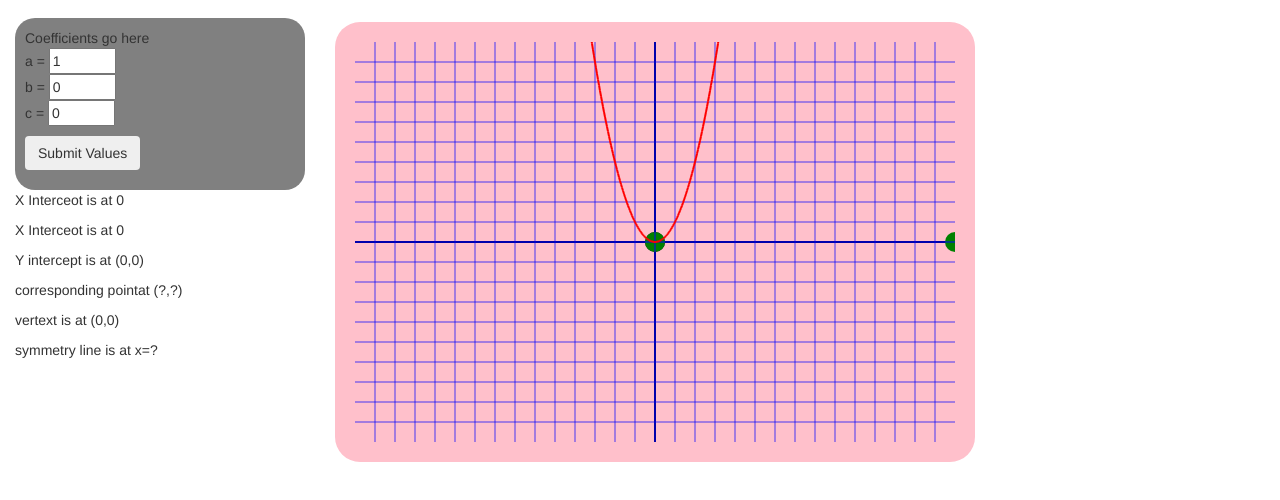
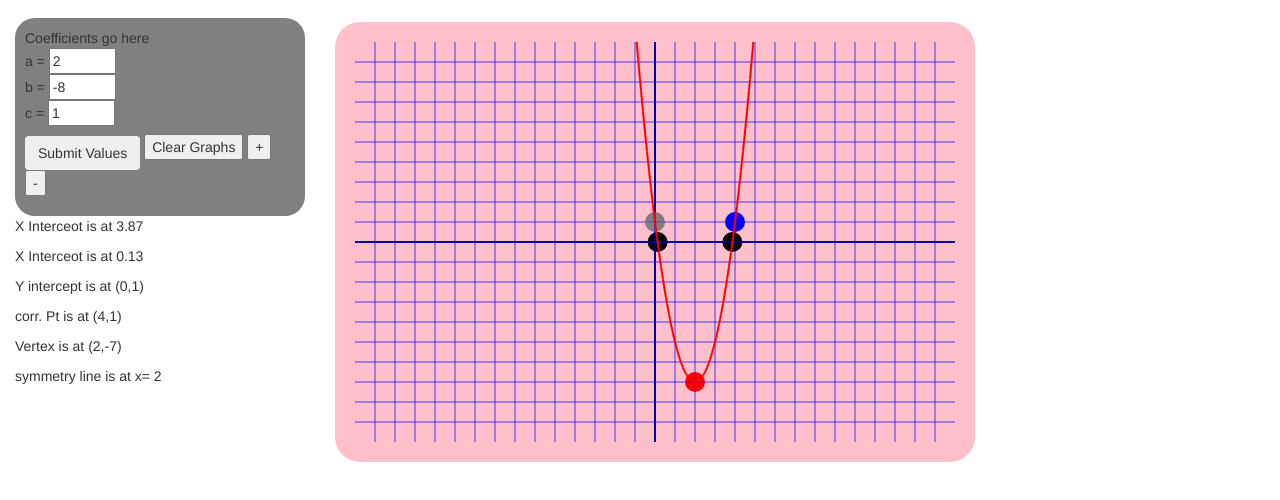
Before and after one commit to Nejat-Ali1/quadGrapher2018, a plain HTML site: page index.html in a window 1280 px wide. Shown: the part 54-554 px from the top of the page. Drawn offline with nearby package versions, Linux system fonts and the light colour scheme.

Commit message:
2/27/18
yup! tuesday man

```diff
--- a/index.html
+++ b/index.html
@@ -75,10 +75,13 @@
       <div class="coeff">
         <p class="formInfo">Coefficients go here<br>
 
-          a = <input size="5" type="text" id="quadA" value="1"> <br>
-          b = <input size="5" type="text" id="linB" value="0"> <br>
-          c = <input size="5" type="text" id="constant" value="0"> <br>
+          a = <input size="5" type="text" id="quadA" value="2"> <br>
+          b = <input size="5" type="text" id="linB" value="-8"> <br>
+          c = <input size="5" type="text" id="constant" value="1"> <br>
           <button class="btn" onclick="QF()">Submit Values</button>
+          <button onclick="resetCanvas()"> Clear Graphs</button>
+          <button onclick="zoomIn()">+</button>
+          <button onclick="zoomOut()">-</button>
         </p>
       </div>
 
@@ -86,9 +89,9 @@
         <p id= "solution1">x-int </p>
         <p id= "solution2">x-int </p>
         <p id= "y-int">y-int </p>
-        <p id= "">corresponding pointat (?,?) </p>
-        <p id= "vertext">vertext is at (0,0) </p>
-        <p id= "solution">symmetry line is at x=? </p>
+        <p id= "cp">corresponding pointat (?,?) </p>
+        <p id= "vertex">vertext is at (0,0) </p>
+        <p id= "sym">symmetry line is at x=? </p>
       </div>
     </div>
     <div class="col-sm-8 text-left">
--- a/quadScript.js
+++ b/quadScript.js
@@ -7,6 +7,10 @@ function init() {
   w = canvas.width = 600;
   h = canvas.height = 400;
   console.log('canvas is loaded into context',w);
+  canvasOffset = canvas.getBoundingClientRect();
+  offsetX = Math.round(canvasOffset.left),
+  offsetY = Math.round(canvasOffset.top);
+  canvas.addEventListener("mousemove", doMouseMove, false);
   graphpaper();
   QF();
 
@@ -18,17 +22,81 @@ function QF() {
   a = $("#quadA").val();
   b = $("#linB").val();
   c = $("#constant").val();
+  d=b**2-4*a*c;
+  if (d<0) {
+    $("#solution1").text("No x-intercepts");
+    $("#solution2").text("No x-intercepts");
+  }
+  else {
+
   x1 = (-b +Math.sqrt(b**2 - 4*a * c)) / (2*a);
   x1= Math.round(x1*100)/100;
   x2 = (-b -Math.sqrt(b**2 - 4*a * c)) / (2*a);
   x2= Math.round(x2*100)/100;
   $("#solution1").text("X Interceot is at "+x1);
   $("#solution2").text("X Interceot is at "+x2);
+}
+
+ ctx.beginPath();
+ ctx.fillStyle= "black";
+  ctx.arc(w/2+x1*k,h/2,10,0,6.28);
+  ctx.fill();
+
+   ctx.beginPath();
+  ctx.arc(w/2+x2*k,h/2,10,0,6.28);
+  ctx.fill();
     console.log(a,b,c);
     results();
     graphpaper();
     graphQuad();
+
 }  // close QF
+function zoomIn() {
+k=k+3;
+resetCanvas();
+}
+
+function zoomOut() {
+k=k-3;
+if (k<3){ k =
+ 3}
+resetCanvas();
+}
+
+function resetCanvas() {
+  init();
+  graphQuad();
+  results();
+  QF();
+}
+
+
+
+
+
+
+
+
+
+
+function doMouseMove(event) {
+    // always know where ther mouse is locate
+  resetCanvas();
+  mouseX = event.clientX-offsetX;
+  mouseY = event.clientY-offsetY;
+  pointX = (mouseX-w/2)/k;
+  pointY = a*Math.pow(pointX,2)+b*pointX+c*1;
+  pointX =  pointX.toFixed(2);
+  pointY =  pointY.toFixed(2);
+  //console.log(mouseX,mouseY, pointX, pointY, offsetY, offsetX);
+  ctx.fillStyle= "purple";
+  ctx.beginPath();
+  ctx.arc(mouseX,h/2-pointY*k,5,0,2*Math.PI);
+  ctx.fill();
+  $("#point").text("Point on the curve: ("+pointX+","+pointY+")");
+}  // end doMouseMove
+
+
 
 function results() {
   // finding vertext and displaying symline and yint results
@@ -36,18 +104,21 @@ function results() {
   vY = a*Math.pow(vX,2)+b*vX+c*1;
   $("#vertex").text("Vertex is at (" + vX+","+vY+")");
   ctx.beginPath();
+  ctx.fillStyle = "red";
   ctx.arc(w/2+vX*k,h/2-vY*k,10,0,6.28);
   ctx.fill();
   $("#y-int").text(" Y intercept is at (0,"+ c +")");
-  ctx.fillStyle="green";
+  ctx.fillStyle="gray";
   ctx.beginPath();
   ctx.arc(w/2,h/2-c*k,10,0,6.28);
   ctx.fill();
   Xcp = 2*vX;
   $("#cp").text ("corr. Pt is at ("+Xcp+","+c+")");
+  ctx.fillStyle= "blue";
 ctx.beginPath();
-  ctx.arc(w,h/2-c*k,10,0,6.28);
+  ctx.arc(w/2+2*vX*k,h/2-c*k,10,0,6.28);
   ctx.fill();
+    $("#sym").text ("symmetry line is at x= "+vX);
 
 }  // close results()
 
@@ -108,7 +179,6 @@ function graphQuad () {
     y = c*1+b*x+a*Math.pow(x,2);
     nx =  (w/2 -(i+1))/k ;
     ny =  c*1+b*nx+a*Math.pow(nx,2);
-    console.log(x,y,nx,ny);
 
     ctx.beginPath();
     ctx.lineWidth = 2;
@@ -117,4 +187,19 @@ function graphQuad () {
     ctx.lineTo(w/2+nx*k,h/2-ny*k);
     ctx.stroke();
   }
+
+
+
+
+
+
+
+
+
+
+
+
+
+
+
 }
```
